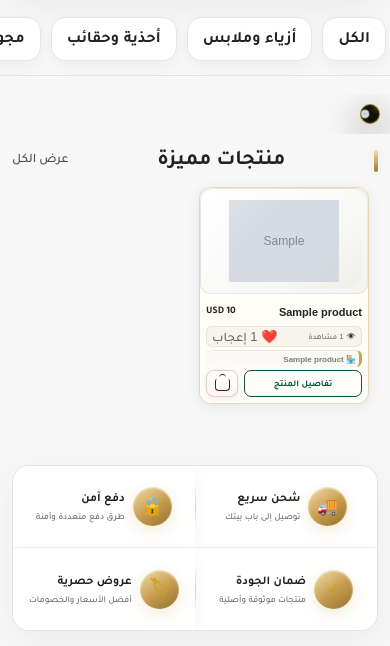
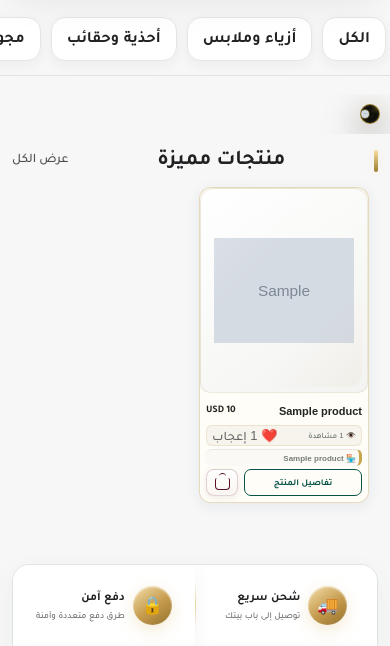
Before and after one commit to badiel711dg-dotcom/ASMAR-MARKET, a Flask app: template templates/index.html in a window 390 px wide. Shown: the part 437-1083 px from the top of the page. Run offline with Flask 3, Linux system fonts and the light colour scheme; the template is opened without the code that fills it: most values are stand-ins (such as "Sample title", 1, 10 or a date in 2020); grey boxes marked "Sample" are stand-in pictures; parts of the project's set-up code (start-up, migrations or seed data) failed here and were passed over.

Commit message:
Sync platform product card sizes with merchant store

```diff
--- a/static/css/asmar-target.css
+++ b/static/css/asmar-target.css
@@ -2949,3 +2949,75 @@ body::after{
     max-height:var(--ad-card-height,120px)!important;
   }
 }
+
+/* =========================================================
+   ASMAR MARKET — PLATFORM CARDS = MERCHANT STORE CARDS
+   نفس مقاسات كرت متجر التاجر
+   ========================================================= */
+
+.products{
+  grid-template-columns:repeat(4,minmax(0,1fr))!important;
+  gap:18px!important;
+}
+
+.products > .product .product-image{
+  height:270px!important;
+  min-height:270px!important;
+  max-height:270px!important;
+  padding:10px!important;
+}
+
+@media(max-width:900px){
+  .products{
+    grid-template-columns:repeat(3,minmax(0,1fr))!important;
+    gap:18px!important;
+  }
+
+  .products > .product .product-image{
+    height:245px!important;
+    min-height:245px!important;
+    max-height:245px!important;
+  }
+}
+
+@media(max-width:650px){
+  .products{
+    grid-template-columns:repeat(2,minmax(0,1fr))!important;
+    gap:12px!important;
+  }
+
+  .products > .product{
+    border-radius:15px!important;
+  }
+
+  .products > .product .product-image{
+    height:205px!important;
+    min-height:205px!important;
+    max-height:205px!important;
+    padding:7px!important;
+  }
+
+  .products > .product .product-info{
+    padding:11px 11px 13px!important;
+  }
+
+  .products > .product .product-name{
+    font-size:14px!important;
+  }
+
+  .products > .product .price{
+    font-size:15px!important;
+  }
+}
+
+@media(max-width:380px){
+  .products{
+    gap:9px!important;
+  }
+
+  .products > .product .product-image{
+    height:180px!important;
+    min-height:180px!important;
+    max-height:180px!important;
+  }
+}
```
